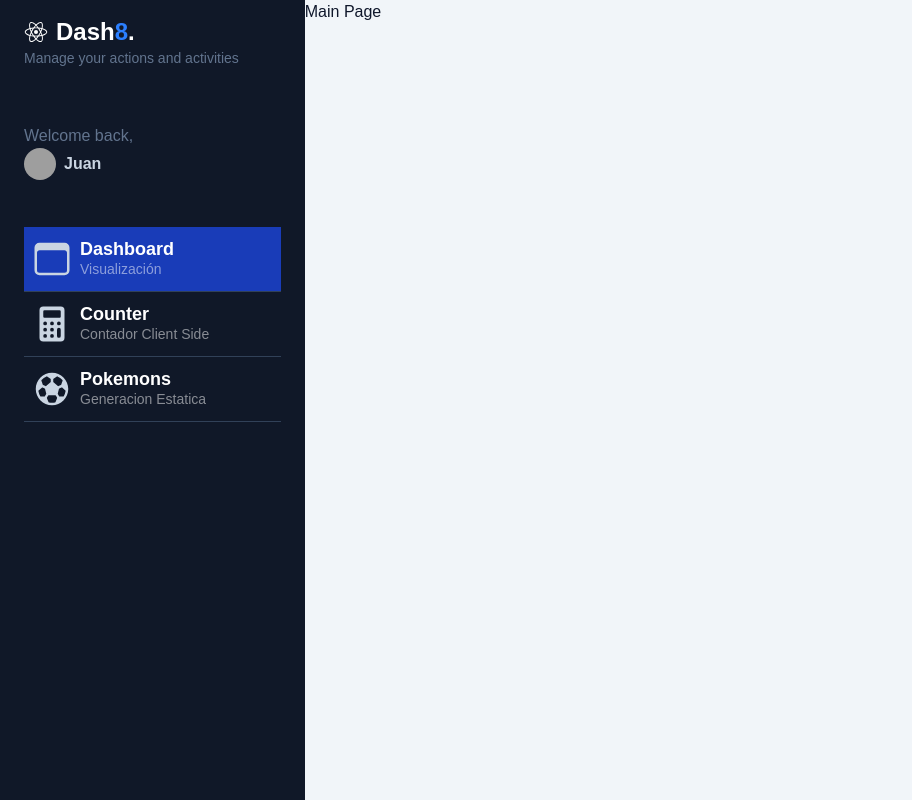
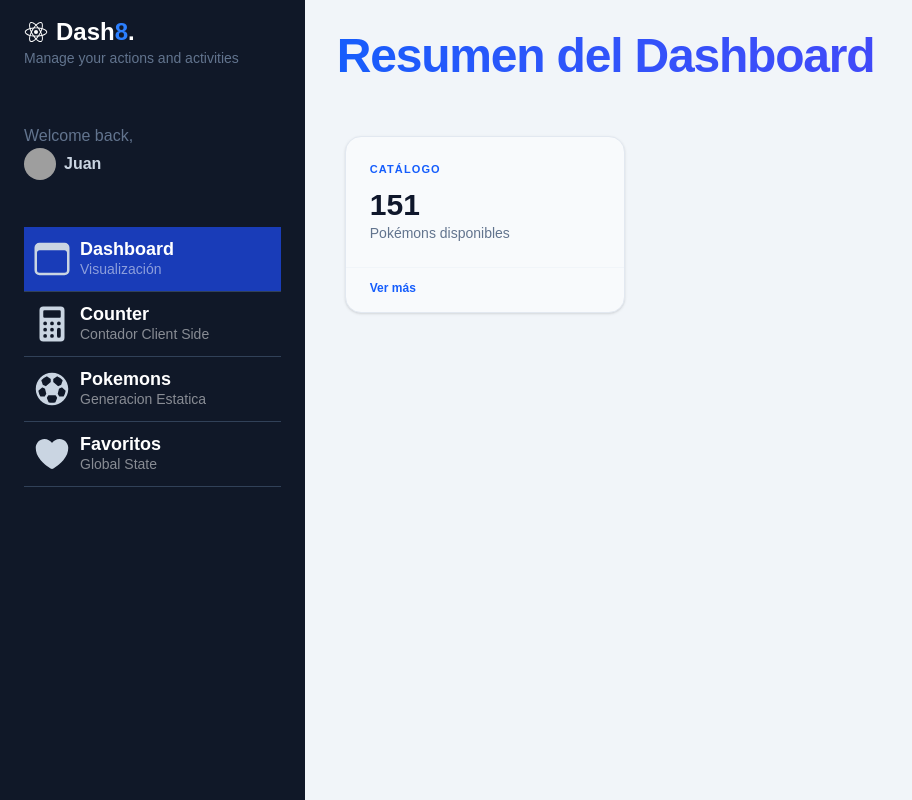
Before and after one commit to g0dlessjs/dashboard-next, a Next.js app: page /dashboard/main in a window 1280 px wide. Shown: the whole page, without its empty margins (0-912 px from the left). Built offline with nearby package versions, Linux system fonts and the light colour scheme; grey boxes are pictures that could not be loaded.

Commit message:
Mejora del diseño y funcionalidad del componente SimpleWidget y actualización del dashboard

```diff
--- a/package.json
+++ b/package.json
@@ -10,6 +10,7 @@
     "lint:fix": "eslint --fix"
   },
   "dependencies": {
+    "clsx": "^2.1.1",
     "lucide-react": "^0.563.0",
     "next": "16.1.1",
     "react": "19.2.3",
--- /dev/null
+++ b/src/app/dashboard/favorites/page.tsx
@@ -0,0 +1,44 @@
+import { PokemonGrid, PokemonsResponse, SimplePokemon } from "@/pokemons";
+
+// const getPokemons = async (
+//   limit = 20,
+//   offset = 0,
+// ): Promise<SimplePokemon[]> => {
+//   const res = await fetch(
+//     `https://pokeapi.co/api/v2/pokemon?limit=${limit}&offset=${offset}`,
+//   );
+
+//   const data: PokemonsResponse = await res.json();
+
+//   const pokemons = data.results.map((pokemon) => ({
+//     id: Number(pokemon.url.split("/").at(-2)!),
+//     name: pokemon.name,
+//   }));
+
+//   return pokemons;
+// };
+
+export function generateMetadata() {
+  return {
+    title: `Listado de Pokémon Favoritos`,
+    description: `Listado de Pokémon`,
+  };
+}
+
+export default async function PokemonPage() {
+  return (
+    <div className="flex flex-col">
+      <div className="flex flex-col items-center justify-center py-16 px-4 text-center">
+        <h2 className="text-5xl sm:text-6xl font-extrabold tracking-tight">
+          Pokémon Favoritos
+        </h2>
+
+        <span className="mt-3 text-lg sm:text-xl font-medium text-gray-500">
+          Global State
+        </span>
+      </div>
+
+      <PokemonGrid pokemons={[]} />
+    </div>
+  );
+}
--- a/src/app/dashboard/main/page.tsx
+++ b/src/app/dashboard/main/page.tsx
@@ -1,7 +1,29 @@
+import { SimpleWidget } from "@/components";
+import {
+  Calculator,
+  LayoutGrid,
+  LucideIcon,
+  Pocket,
+  ShoppingBag,
+} from "lucide-react";
+
 export default function MainPage() {
   return (
-    <div>
-      <h1>Main Page</h1>
+    <div className="flex flex-col p-8 max-w-7xl mx-auto">
+      <div className="flex flex-col mb-12">
+        <h1 className="text-5xl font-extrabold tracking-tight bg-linear-to-r from-blue-600 to-indigo-600 bg-clip-text text-transparent">
+          Resumen del Dashboard
+        </h1>
+      </div>
+
+      <div className="grid grid-cols-1 md:grid-cols-2 lg:grid-cols-3 xl:grid-cols-4 gap-2">
+        <SimpleWidget
+          title="151"
+          subTitle="Pokémons disponibles"
+          label="Catálogo"
+          href="/dashboard/pokemons"
+        />
+      </div>
     </div>
   );
 }
--- a/src/app/dashboard/pokemon/[id]/page.tsx
+++ b/src/app/dashboard/pokemon/[id]/page.tsx
@@ -274,7 +274,8 @@ export default async function PokemonPage(props: Props) {
               {pokemon.abilities.map((ability) => (
                 <div
                   key={ability.ability.name}
-                                    className={`relative p-8 rounded-[2rem] border transition-all duration-500 hover:-translate-y-1 ${ability.is_hidden
+                  className={`relative p-8 rounded-[2rem] border transition-all duration-500 hover:-translate-y-1 ${
+                    ability.is_hidden
                       ? "border-white/10 bg-white/5 hover:bg-white/10"
                       : "border-slate-700 bg-slate-800/50 hover:bg-slate-800"
                   }`}
--- a/src/components/Sidebar.tsx
+++ b/src/components/Sidebar.tsx
@@ -1,5 +1,11 @@
 import Image from "next/image";
-import { IoBrowsersOutline, IoCalculator, IoFootball, IoLogoReact } from "react-icons/io5";
+import {
+  IoBrowsersOutline,
+  IoCalculator,
+  IoFootball,
+  IoHeart,
+  IoLogoReact,
+} from "react-icons/io5";
 import { SidebarMenuItem } from "./SidebarMenuItem";
 
 const menuItem = [
@@ -20,6 +26,12 @@ const menuItem = [
     icon: <IoFootball size={40} />,
     title: "Pokemons",
     subTitle: "Generacion Estatica",
+  },
+  {
+    path: "/dashboard/favorites",
+    icon: <IoHeart size={40} />,
+    title: "Favoritos",
+    subTitle: "Global State",
   },
 ];
 
--- /dev/null
+++ b/src/components/SimpleWidget.tsx
@@ -0,0 +1,78 @@
+import Link from "next/link";
+import { LucideIcon } from "lucide-react";
+import clsx from "clsx";
+
+interface Props {
+  title: string;
+  subTitle?: string;
+  label?: string;
+  icon?: LucideIcon;
+  iconSize?: number;
+  href?: string;
+  className?: string;
+}
+
+export const SimpleWidget = ({
+  title,
+  subTitle,
+  label,
+  icon: Icon,
+  iconSize = 40,
+  href,
+  className,
+}: Props) => {
+  return (
+    <div
+      className={clsx(
+        "bg-slate-50 dark:bg-slate-900",
+        "border border-slate-200 dark:border-slate-800",
+        "shadow-sm rounded-2xl",
+        "m-2 sm:min-w-[280px] min-w-full",
+        "flex flex-col group",
+        "transition-all duration-300",
+        "hover:shadow-md hover:-translate-y-0.5",
+        className,
+      )}
+    >
+      <div className="p-6 flex flex-col flex-1">
+        {label && (
+          <span className="text-[11px] font-bold uppercase tracking-widest text-blue-600 dark:text-blue-400 mb-2">
+            {label}
+          </span>
+        )}
+
+        <div className="flex items-center gap-4">
+          {Icon && (
+            <div className="flex items-center justify-center text-slate-600 dark:text-slate-300 group-hover:text-blue-600 dark:group-hover:text-blue-400 transition-colors">
+              <Icon size={iconSize} strokeWidth={1.5} />
+            </div>
+          )}
+
+          <div className="flex flex-col">
+            <h4 className="text-3xl font-bold text-slate-900 dark:text-white leading-tight">
+              {title}
+            </h4>
+
+            {subTitle && (
+              <p className="text-sm font-medium text-slate-500 dark:text-slate-400">
+                {subTitle}
+              </p>
+            )}
+          </div>
+        </div>
+      </div>
+
+      {href && (
+        <div className="px-6 pb-4 border-t border-slate-100 dark:border-slate-800/50 pt-3 mt-auto flex justify-start">
+          <Link
+            href={href}
+            aria-label={`Ver más sobre ${title}`}
+            className="text-xs font-semibold text-blue-600 dark:text-blue-400 hover:underline"
+          >
+            Ver más
+          </Link>
+        </div>
+      )}
+    </div>
+  );
+};
--- a/src/components/index.ts
+++ b/src/components/index.ts
@@ -1,2 +1,3 @@
 export { Sidebar } from "./Sidebar";
 export { SidebarMenuItem } from "./SidebarMenuItem";
+export { SimpleWidget } from "./SimpleWidget";
```
Also changed, not shown: 1 other file (tests, documents, lock files or other folders). Lines whose indentation alone changed are shown as unchanged.
